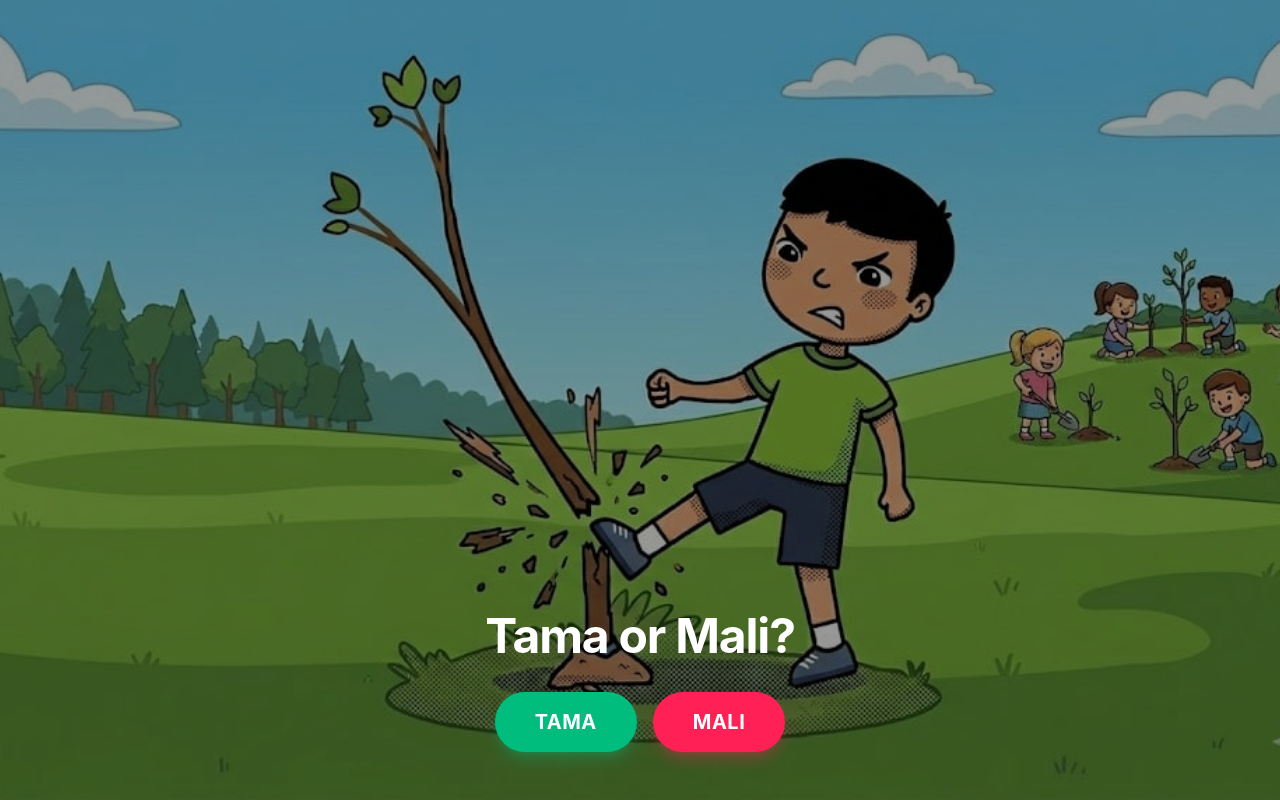
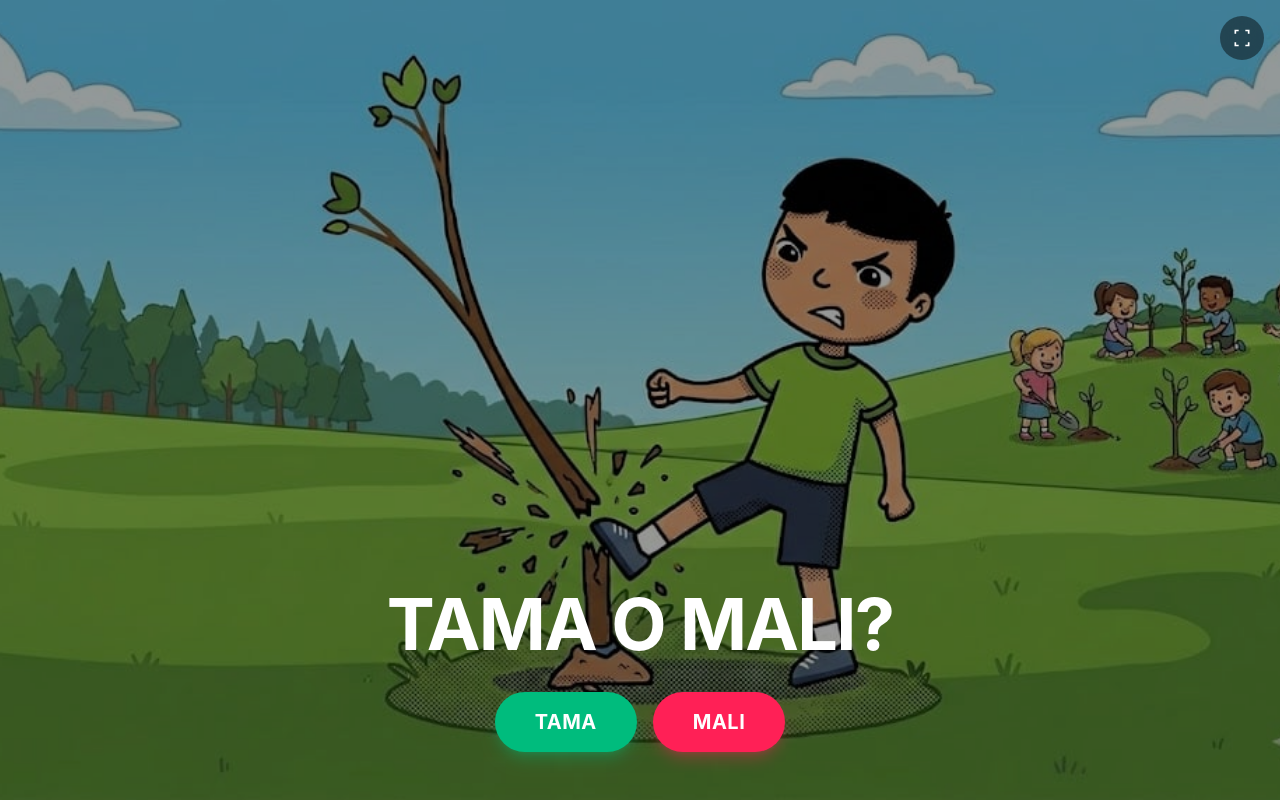
Before and after one commit to sijey04/interactiveSlides, a React (Vite) app: page / in a window 1280 px wide. Built offline with nearby package versions, Linux system fonts and the light colour scheme.

Commit message:
updated the slides

```diff
--- a/src/App.jsx
+++ b/src/App.jsx
@@ -27,7 +27,9 @@ export default function App() {
   const [slideIndex, setSlideIndex] = useState(0);   // which slide we're on
   const [phase,      setPhase]      = useState("idle"); // idle | correct | playing | ended(final)
   const [feedback, setFeedback] = useState("");
+  const [isFullscreen, setIsFullscreen] = useState(false);
   const feedbackTimerRef = useRef(null);
+  const containerRef = useRef(null);
 
   const currentSlide = SLIDES[slideIndex];
   const isLastSlide = slideIndex === SLIDES.length - 1;
@@ -62,10 +64,55 @@ export default function App() {
   }, [phase]);
 
   useEffect(() => {
+    const updateFullscreenState = () => {
+      const inStandardFullscreen = document.fullscreenElement != null;
+      const inWebkitFullscreen = document.webkitFullscreenElement != null;
+      setIsFullscreen(inStandardFullscreen || inWebkitFullscreen);
+    };
+
+    document.addEventListener("fullscreenchange", updateFullscreenState);
+    document.addEventListener("webkitfullscreenchange", updateFullscreenState);
+
     return () => {
       if (feedbackTimerRef.current) window.clearTimeout(feedbackTimerRef.current);
+      document.removeEventListener("fullscreenchange", updateFullscreenState);
+      document.removeEventListener("webkitfullscreenchange", updateFullscreenState);
     };
   }, []);
+
+  const toggleFullscreen = async () => {
+    const element = containerRef.current;
+    if (!element) return;
+
+    const inStandardFullscreen = document.fullscreenElement != null;
+    const inWebkitFullscreen = document.webkitFullscreenElement != null;
+    const currentlyFullscreen = inStandardFullscreen || inWebkitFullscreen;
+
+    try {
+      if (!currentlyFullscreen) {
+        if (element.requestFullscreen) {
+          await element.requestFullscreen();
+          return;
+        }
+
+        if (element.webkitRequestFullscreen) {
+          element.webkitRequestFullscreen();
+          return;
+        }
+      } else {
+        if (document.exitFullscreen) {
+          await document.exitFullscreen();
+          return;
+        }
+
+        if (document.webkitExitFullscreen) {
+          document.webkitExitFullscreen();
+        }
+      }
+    } catch {
+      // Some tablet browsers silently block fullscreen without user gesture.
+    }
+  };
 
   /* ── Video ended ── */
   const handleVideoEnd = () => {
@@ -91,7 +138,30 @@ export default function App() {
   const isEnded = phase === "ended";
 
   return (
-    <div className="relative h-screen w-screen overflow-hidden bg-black font-sans text-white select-none">
+    <div ref={containerRef} className="relative h-screen w-screen overflow-hidden bg-black font-sans text-white select-none">
+
+      <button
+        onClick={toggleFullscreen}
+        aria-label={isFullscreen ? "Exit fullscreen" : "Enter fullscreen"}
+        title={isFullscreen ? "Exit fullscreen" : "Enter fullscreen"}
+        className="absolute right-4 top-4 z-30 inline-flex h-11 w-11 cursor-pointer items-center justify-center rounded-full bg-black/45 text-white backdrop-blur-md transition-colors hover:bg-black/65"
+      >
+        {isFullscreen ? (
+          <svg viewBox="0 0 24 24" fill="none" stroke="currentColor" strokeWidth="2" className="h-5 w-5" aria-hidden="true">
+            <path d="M9 3H5v4" />
+            <path d="M15 3h4v4" />
+            <path d="M9 21H5v-4" />
+            <path d="M15 21h4v-4" />
+          </svg>
+        ) : (
+          <svg viewBox="0 0 24 24" fill="none" stroke="currentColor" strokeWidth="2" className="h-5 w-5" aria-hidden="true">
+            <path d="M8 3H4v4" />
+            <path d="M16 3h4v4" />
+            <path d="M8 21H4v-4" />
+            <path d="M16 21h4v-4" />
+          </svg>
+        )}
+      </button>
 
       {/* ══════════════════════════════════════
           FULLSCREEN IMAGE — swaps src per slide
@@ -128,12 +198,12 @@ export default function App() {
                 transition={{ duration: 0.4 }}
               >
                 <motion.h1
-                  className="text-5xl font-bold tracking-tight text-white"
+                  className="text-7xl font-bold tracking-tight text-white"
                   initial={{ y: 20, opacity: 0 }}
                   animate={{ y: 0, opacity: 1 }}
                   transition={{ delay: 0.1 }}
                 >
-                  Tama or Mali?
+                  TAMA O MALI?
                 </motion.h1>
 
                 <motion.p
@@ -259,14 +329,14 @@ export default function App() {
               ))}
             </div>
             <motion.div
-              className="flex h-32 w-32 items-center justify-center rounded-full bg-emerald-500/20 ring-4 ring-emerald-400/60 backdrop-blur-sm"
+              className="flex h-56 w-56 items-center justify-center rounded-full bg-emerald-500/20 ring-6 ring-emerald-400/60 backdrop-blur-sm"
               initial={{ scale: 0.4, rotate: -20, opacity: 0 }}
               animate={{ scale: [0.4, 1.12, 1], rotate: [20, -10, 0], opacity: 1 }}
               exit={{ scale: 0.9, opacity: 0 }}
               transition={{ duration: 0.45, ease: "easeOut" }}
             >
               <motion.span
-                className="text-7xl font-black text-emerald-300"
+                className="text-[14rem] leading-none font-black text-emerald-300"
                 initial={{ scale: 0 }}
                 animate={{ scale: [0, 1.15, 1] }}
                 transition={{ duration: 0.35, delay: 0.1 }}
@@ -274,15 +344,6 @@ export default function App() {
                 ✓
               </motion.span>
             </motion.div>
-            <motion.p
-              className="text-3xl font-extrabold uppercase tracking-wide text-emerald-200 drop-shadow-[0_2px_8px_rgba(0,0,0,0.8)]"
-              initial={{ y: 8, opacity: 0 }}
-              animate={{ y: 0, opacity: 1 }}
-              exit={{ y: -8, opacity: 0 }}
-              transition={{ duration: 0.25, delay: 0.15 }}
-            >
-              You are correct
-            </motion.p>
           </motion.div>
         )}
       </AnimatePresence>
```
